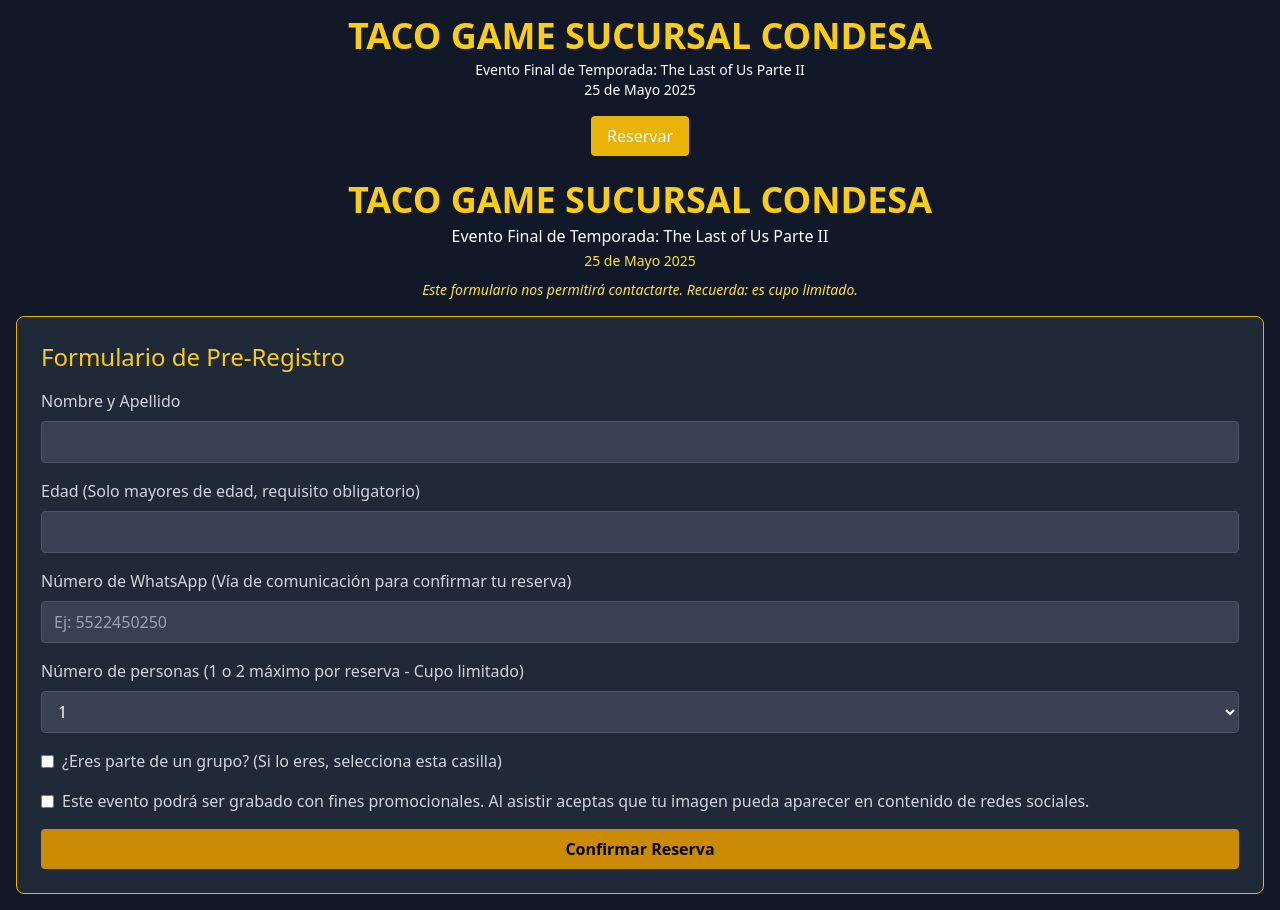
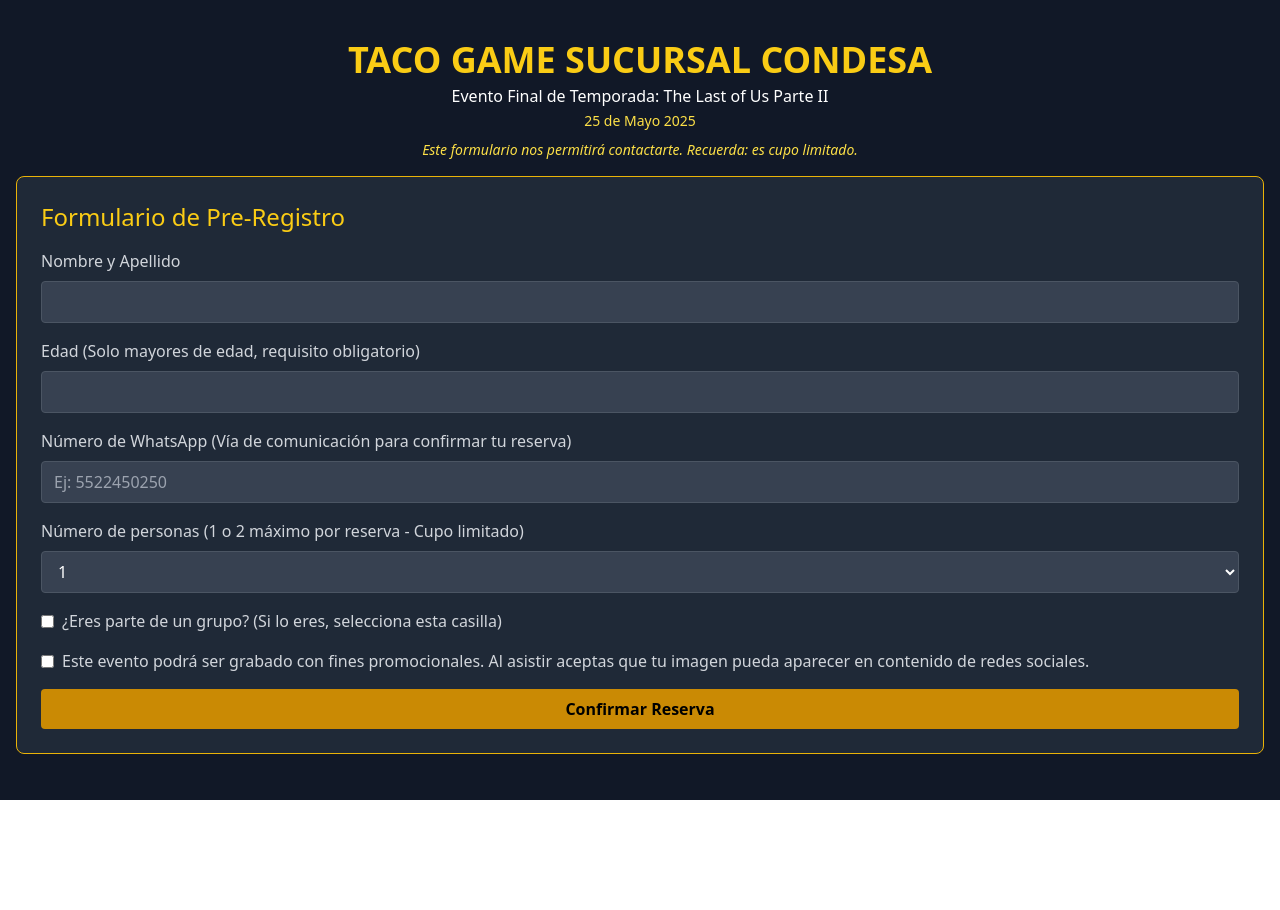
Before and after one commit to EpicFandom/reservas-taco-game, a React (Create React App) app: page / in a window 1280 px wide. After the commit the page ends 800 px from the top, so only its background shows below. Built offline with nearby package versions, Linux system fonts and the light colour scheme.

Commit message:
Fix: se elimina encabezado duplicado y botón Reservar innecesario

```diff
--- a/src/App.js
+++ b/src/App.js
@@ -5,35 +5,21 @@
 function App() {
   const queryParams = new URLSearchParams(window.location.search);
   const esAdmin = queryParams.get('admin') === 'epic.2025';
-  const [vista, setVista] = React.useState('reserva');
+  const [vista, setVista] = React.useState(esAdmin ? 'admin' : 'reserva');
 
   return (
     <div className="min-h-screen bg-gray-900 text-white p-4">
-      <h1 className="text-4xl font-bold text-center text-yellow-400">
-        TACO GAME SUCURSAL CONDESA
-      </h1>
-      <p className="text-center text-sm mt-1">
-        Evento Final de Temporada: The Last of Us Parte II<br />
-        25 de Mayo 2025
-      </p>
-
-      <div className="flex justify-center mt-4 gap-4">
-        <button
-          className={`px-4 py-2 rounded ${vista === 'reserva' ? 'bg-yellow-500' : 'bg-gray-700'}`}
-          onClick={() => setVista('reserva')}
-        >
-          Reservar
-        </button>
-
-        {esAdmin && (
+      {/* Solo mostramos botón de Admin si aplica */}
+      {esAdmin && (
+        <div className="flex justify-center mt-4 gap-4">
           <button
             className={`px-4 py-2 rounded ${vista === 'admin' ? 'bg-red-600' : 'bg-gray-700'}`}
             onClick={() => setVista('admin')}
           >
             Admin
           </button>
-        )}
-      </div>
+        </div>
+      )}
 
       <div className="mt-6">
         {vista === 'reserva' && <ReservationForm />}
@@ -44,5 +30,3 @@
 }
 
 export default App;
-
-// DONE
```
